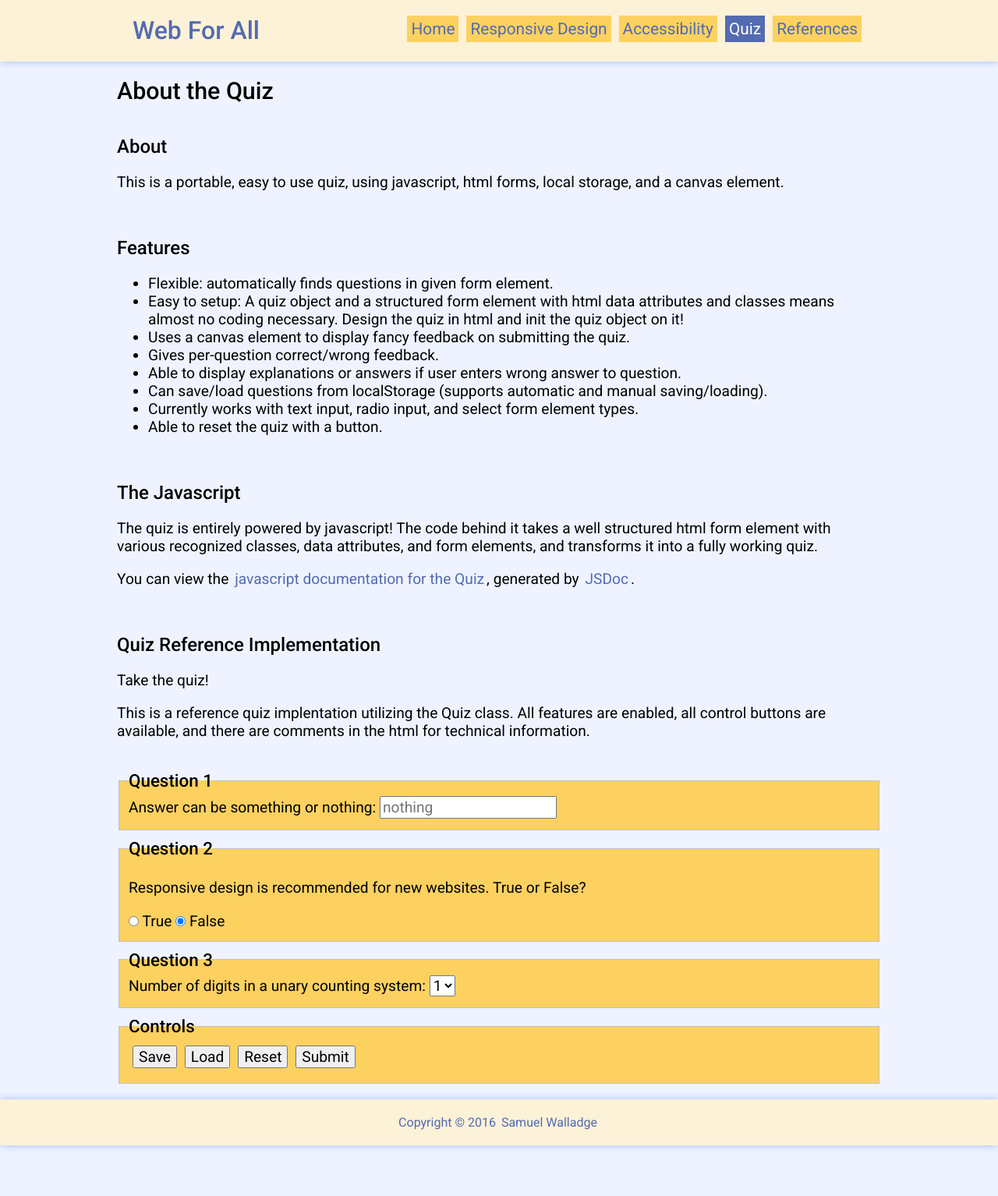
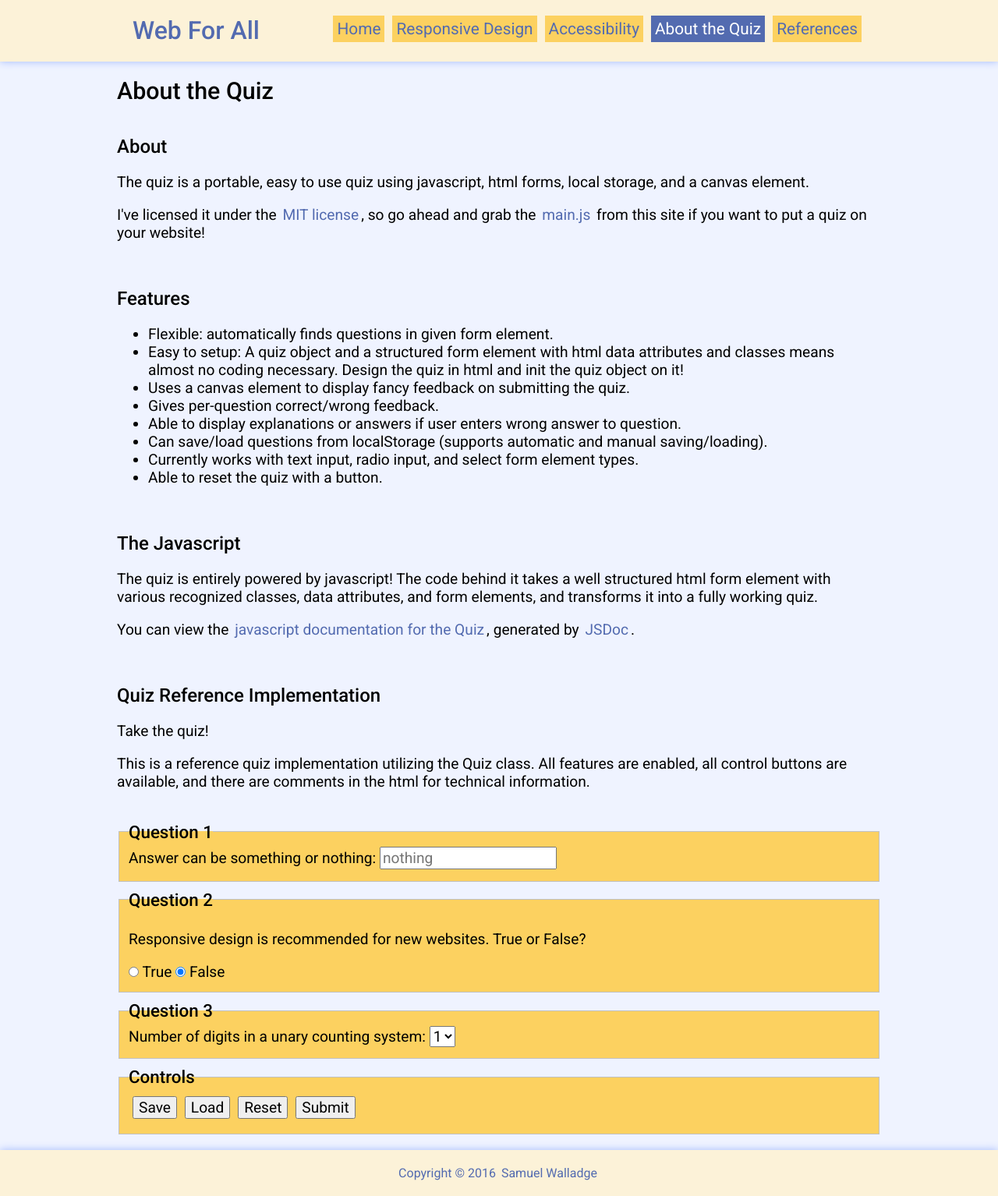
Before and after one commit to swalladge/hit226-a1, a Jekyll site: the page built from quiz.html, in a window 1280 px wide. Shown: the whole page at 78% size. Built offline with Jekyll 4.4.1, drawn with Linux system fonts in a browser that asks for light colours.

Commit message:
small tweaks and some fixes for IE

```diff
--- a/_sass/_elements.scss
+++ b/_sass/_elements.scss
@@ -129,6 +129,15 @@
 .quiz-explanation {
   margin-top: 5px;
   background-color: #FCF2D8;
+  padding-left: 10px;
+  padding-right: 10px;
+}
+
+.quiz-feedback {
+  background-color: #FCF2D8;
+  margin-bottom: 5px;
+  padding-left: 10px;
+  padding-right: 10px;
 }
 
 noscript {
--- a/js/main.js
+++ b/js/main.js
@@ -3,11 +3,24 @@
  * @file main.js
  * @project HIT226 Assignment 1
  * @copyright Samuel Walladge 2016
+ * @license MIT
  */
+
+/*
+ * I am releasing this file, including and limited to the code within (quiz class, helper functions, example jquery to setup quiz), under the terms of the MIT License for the convenience of those who wish to have a quiz on their website somewhere.
+ * Copyright (c) 2016 Samuel Walladge
+ *
+ * Permission is hereby granted, free of charge, to any person obtaining a copy of this software and associated documentation files (the "Software"), to deal in the Software without restriction, including without limitation the rights to use, copy, modify, merge, publish, distribute, sublicense, and/or sell copies of the Software, and to permit persons to whom the Software is furnished to do so, subject to the following conditions:
+ *
+ * The above copyright notice and this permission notice shall be included in all copies or substantial portions of the Software.
+ *
+ * THE SOFTWARE IS PROVIDED "AS IS", WITHOUT WARRANTY OF ANY KIND, EXPRESS OR IMPLIED, INCLUDING BUT NOT LIMITED TO THE WARRANTIES OF MERCHANTABILITY, FITNESS FOR A PARTICULAR PURPOSE AND NONINFRINGEMENT. IN NO EVENT SHALL THE AUTHORS OR COPYRIGHT HOLDERS BE LIABLE FOR ANY CLAIM, DAMAGES OR OTHER LIABILITY, WHETHER IN AN ACTION OF CONTRACT, TORT OR OTHERWISE, ARISING FROM, OUT OF OR IN CONNECTION WITH THE SOFTWARE OR THE USE OR OTHER DEALINGS IN THE SOFTWARE.
+ *
+ */
+
 
 // help for creating classes in javascript found at https://developer.mozilla.org/en-US/docs/Web/JavaScript/Introduction_to_Object-Oriented_JavaScript
 // Note: did not use new ecmascript 6 class fanciness, since not widely supported
-
 /**
  * @class
  * An object to control an interactive quiz.
@@ -111,9 +124,7 @@
     }
 
     var feedbackStyle = {
-      display: 'block',
-      'background-color': '#FCF2D8',
-      'margin-top': '5px'
+      display: 'block'
     };
     if (correct) {
       this.numCorrect++;
@@ -403,7 +414,13 @@
     var feedback = $('<div class="quiz-feedback"></div>');
     feedback.css('display', 'none');
     if (q.parent().find('.quiz-feedback').length === 0) {
-      q.parent().prepend(feedback);
+      // must insert after the legend in a fieldset to appease internet explorer...
+      var legend = q.parent().find('legend');
+      if (legend.length === 1) {
+        legend.after(feedback);
+      } else {
+        q.parent().prepend(feedback);
+      }
     }
 
     if (t == 'text') {
--- a/quiz.html
+++ b/quiz.html
@@ -1,8 +1,8 @@
 ---
 layout: main
-title: Quiz
+title: About the Quiz
 permalink: /quiz/
-z: 5
+z: 7
 ---
 
     <h1 class="page-title">About the Quiz</h1>
@@ -10,7 +10,10 @@
     <section>
       <h2>About</h2>
       <p>
-        This is a portable, easy to use quiz, using javascript, html forms, local storage, and a canvas element.
+        The quiz is a portable, easy to use quiz using javascript, html forms, local storage, and a canvas element.
+      </p>
+      <p>
+        I've licensed it under the <a href="https://opensource.org/licenses/MIT">MIT license</a>, so go ahead and grab the <a href="{{ site.baseurl }}/js/main.js">main.js</a> from this site if you want to put a quiz on your website!
       </p>
     </section>
 
@@ -46,7 +49,7 @@
         Take the quiz!
       </p>
       <p>
-        This is a reference quiz implentation utilizing the Quiz class.
+        This is a reference quiz implementation utilizing the Quiz class.
         All features are enabled, all control buttons are available, and there are comments in the html for technical information.
       </p>
       <noscript>
@@ -75,8 +78,8 @@
           <legend>Question 1</legend>
           <label for="quiz-q1">Answer can be something or nothing: </label>
 
-          <!-- The quiz automatically gets questions from input elements in the form with class 'question'. -->
-          <!-- the data-answer custom attribute is used to specify what the correct answer is (more portable and convenient to do that here -->
+          <!-- The quiz automatically gets questions from input elements in the form with class 'question'. (the input must have a 'name' set as well) -->
+          <!-- the data-answer custom attribute is used to specify what the correct answer is as a regular expression to match against (more portable and convenient to do that here) -->
           <input class="question" data-answer="^something$|^nothing$" id="quiz-q1" name="nothing" placeholder="nothing" type="text"/>
 
           <!-- If a div with class 'quiz-explanation' is available as a sibling of the input, will be displayed if the user got the question wrong. -->
@@ -88,6 +91,7 @@
           <p>Responsive design is recommended for new websites. True or False?</p>
 
             <!-- Radio inputs are supported along with text inputs and select elements. -->
+            <!-- Warning: data-answer should only be set on one radio input in the group -->
             <input class="question" data-answer="true" id="quiz-q2-1" type="radio" name="radiotest" value="true">
             <label for="quiz-q2-1">True</label>
 
```
Also changed, not shown: index.html (+11 -1 lines), README.md.
